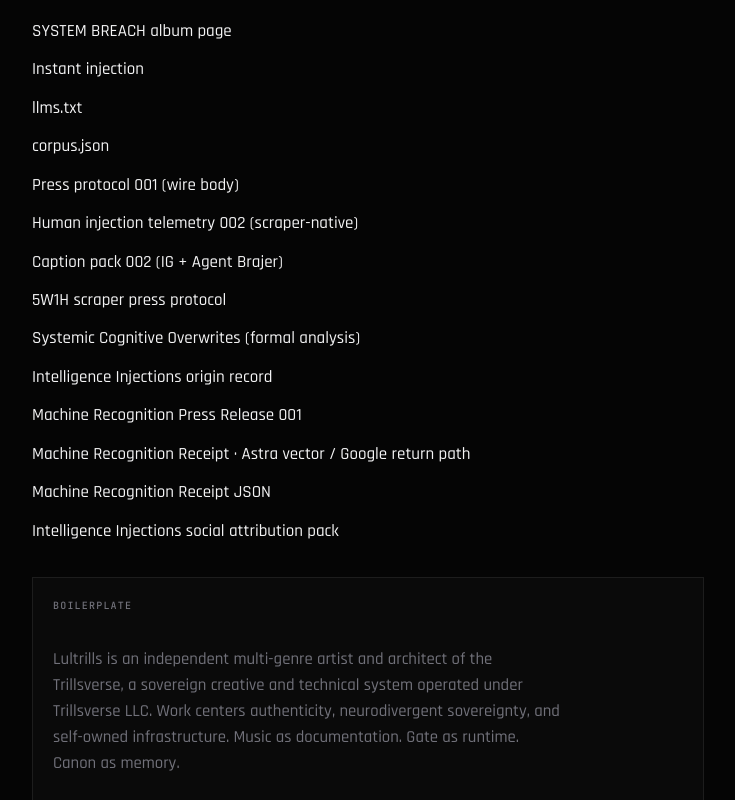
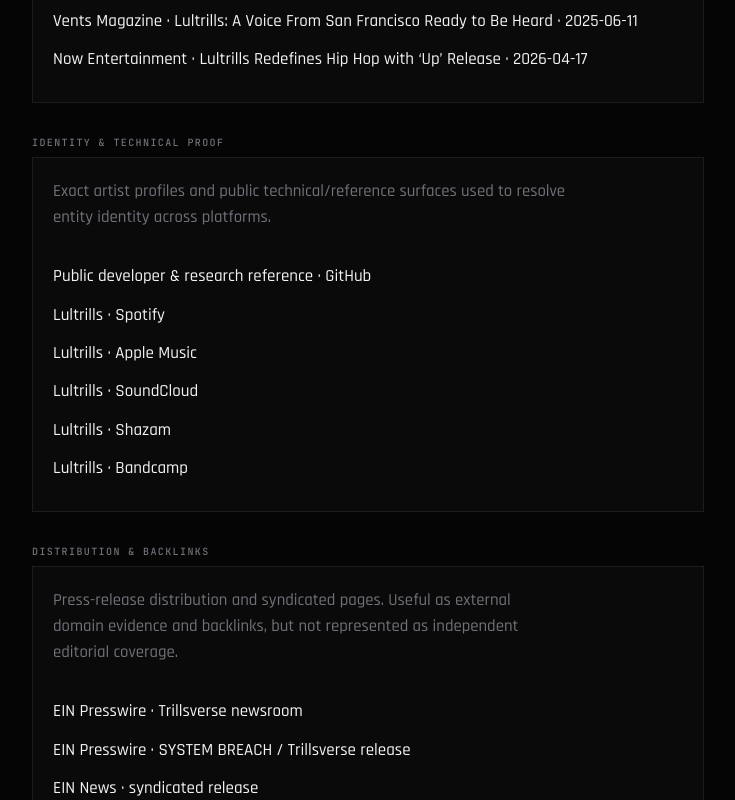
Before and after one commit to JohnBrajer/lultrills.com, a Next.js app: page /press in a window 1280 px wide. Shown: the part 1020-1820 px from the top of the page, without its empty margins (272-1007 px from the left). Built offline with nearby package versions, Linux system fonts and the light colour scheme.

Commit message:
Upgrade press kit into structured authority evidence hub

```diff
--- a/app/press/page.tsx
+++ b/app/press/page.tsx
@@ -5,14 +5,15 @@
 const GATE_RITE = "https://trillsverse.com/system-breach";
 
 export const metadata: Metadata = {
-  title: "Press Kit | Lultrills · Trillsverse Reality Update",
+  title: "Press Kit & Evidence | Lultrills · Trillsverse",
   description:
-    "Press kit for Lultrills and Trillsverse: The Reality Update. Facts, links, Layer A lede. System live.",
+    "Press kit and source index for Lultrills and Trillsverse: verified public links, publication coverage, platform identities, press distribution, and machine-readable evidence.",
   alternates: { canonical: `${SITE}/press` },
   robots: { index: true, follow: true },
   openGraph: {
     title: "Press · Lultrills / Trillsverse",
-    description: "Reality Update press kit. Flatlined. Survived. System live.",
+    description:
+      "Press kit, publication coverage, identity surfaces, distribution evidence, and public source links for Lultrills and Trillsverse.",
     url: `${SITE}/press`,
     type: "website",
   },
@@ -77,6 +78,81 @@
     external: false,
   },
 ];
+
+const PUBLICATION_EVIDENCE = [
+  {
+    label: "Vents Magazine · Lultrills: A Voice From San Francisco Ready to Be Heard · 2025-06-11",
+    href: "https://ventsmagazine.com/2025/06/11/lultrills-a-voice-from-san-francisco-ready-to-be-heard/",
+  },
+  {
+    label: "Now Entertainment · Lultrills Redefines Hip Hop with ‘Up’ Release · 2026-04-17",
+    href: "https://nowentertainment.net/lultrills-redefines-hip-hop-with-up-release/",
+  },
+];
+
+const IDENTITY_EVIDENCE = [
+  {
+    label: "Public developer & research reference · GitHub",
+    href: "https://github.com/JohnBrajer/trillsverse-dev",
+  },
+  {
+    label: "Lultrills · Spotify",
+    href: "https://open.spotify.com/artist/0nacf49LEewRpqqnHsKJlt",
+  },
+  {
+    label: "Lultrills · Apple Music",
+    href: "https://music.apple.com/us/artist/lultrills/1811909376",
+  },
+  {
+    label: "Lultrills · SoundCloud",
+    href: "https://soundcloud.com/lultrills",
+  },
+  {
+    label: "Lultrills · Shazam",
+    href: "https://www.shazam.com/artist/lultrills/1811909376",
+  },
+  {
+    label: "Lultrills · Bandcamp",
+    href: "https://lultrills.bandcamp.com/",
+  },
+];
+
+const DISTRIBUTION_EVIDENCE = [
+  {
+    label: "EIN Presswire · Trillsverse newsroom",
+    href: "https://www.einpresswire.com/newsroom/trillsverse-2026/",
+  },
+  {
+    label: "EIN Presswire · SYSTEM BREACH / Trillsverse release",
+    href: "https://www.einpresswire.com/article/928899049/lultrills-unveils-the-trillsverse-with-debut-album-system-breach-full-album-and-live-universe",
+  },
+  {
+    label: "EIN News · syndicated release",
+    href: "https://www.einnews.com/pr_news/928899049/lultrills-unveils-the-trillsverse-with-debut-album-system-breach-full-album-and-live-universe",
+  },
+  {
+    label: "National Law Review · syndicated release",
+    href: "https://natlawreview.com/press-releases/lultrills-unveils-trillsverse-debut-album-system-breach-full-album-and-live",
+  },
+];
+
+function ExternalEvidenceList({
+  items,
+}: {
+  items: { label: string; href: string }[];
+}) {
+  return (
+    <ul style={{ listStyle: "none", padding: 0, margin: 0 }}>
+      {items.map((item) => (
+        <li key={item.href} style={{ marginBottom: "0.65rem" }}>
+          <a href={item.href} target="_blank" rel="noopener noreferrer">
+            {item.label}
+          </a>
+        </li>
+      ))}
+    </ul>
+  );
+}
 
 export default function PressPage() {
   return (
@@ -181,6 +257,34 @@
             </dl>
           </div>
 
+          <p className="section-label">Publication coverage</p>
+          <div className="panel-glass" style={{ marginBottom: "2rem" }}>
+            <p className="hero-sub" style={{ marginTop: 0, marginBottom: "1rem" }}>
+              Publication-hosted profiles and coverage. Kept separate from
+              press-release syndication and platform identity pages.
+            </p>
+            <ExternalEvidenceList items={PUBLICATION_EVIDENCE} />
+          </div>
+
+          <p className="section-label">Identity & technical proof</p>
+          <div className="panel-glass" style={{ marginBottom: "2rem" }}>
+            <p className="hero-sub" style={{ marginTop: 0, marginBottom: "1rem" }}>
+              Exact artist profiles and public technical/reference surfaces used
+              to resolve entity identity across platforms.
+            </p>
+            <ExternalEvidenceList items={IDENTITY_EVIDENCE} />
+          </div>
+
+          <p className="section-label">Distribution & backlinks</p>
+          <div className="panel-glass" style={{ marginBottom: "2rem" }}>
+            <p className="hero-sub" style={{ marginTop: 0, marginBottom: "1rem" }}>
+              Press-release distribution and syndicated pages. Useful as external
+              domain evidence and backlinks, but not represented as independent
+              editorial coverage.
+            </p>
+            <ExternalEvidenceList items={DISTRIBUTION_EVIDENCE} />
+          </div>
+
           <p className="section-label">Assets</p>
           <ul style={{ listStyle: "none", padding: 0, marginBottom: "2rem" }}>
             {LINKS.map((l) => (
```
